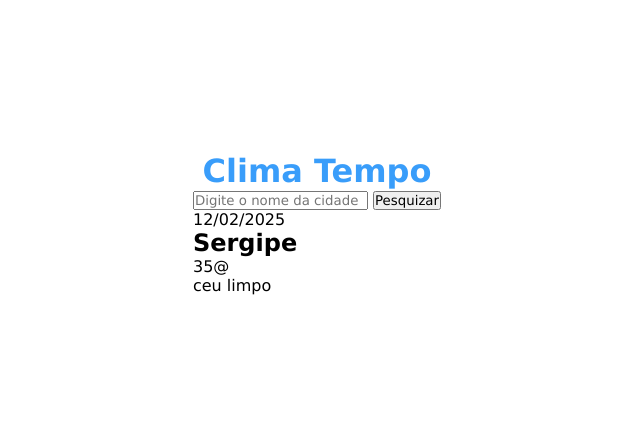
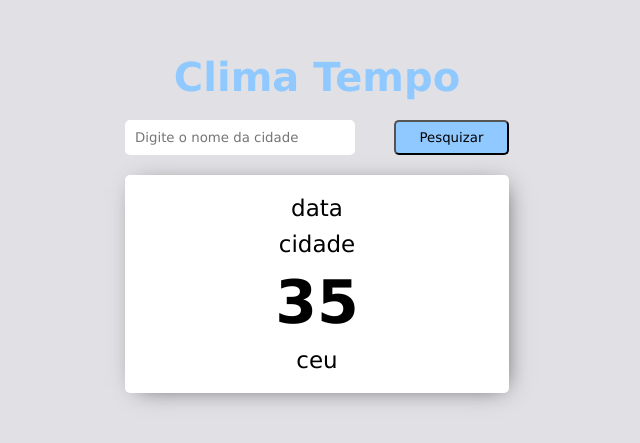
Before and after one commit to Jennifer-Santana0/clima, a plain HTML site: page index.html in a window 1280 px wide. Shown: the part 177-620 px from the top of the page, without its empty margins (323-963 px from the left). Drawn offline with Linux system fonts and the light colour scheme; no server answers.

Commit message:
Configurei a data(2).

```diff
--- a/css/style.css
+++ b/css/style.css
@@ -4,14 +4,75 @@
     box-sizing: border-box;
     font-family: Verdana, Geneva, Tahoma, sans-serif;
 }
+:root{
+    --cor-azul: #90c9ff;
+    --cor-branco: #e1e1e5;
+    --cor-cinza: #324252;
+}
+.border{
+    border-radius: 5px;
+}
 body{
     display: flex;
     align-items: center;
     justify-content: center;
-    width: 100%;
     height: 100vh;
     flex-direction: column;
+    background-color: var(--cor-branco);
+}
+h2{
+    color: var(--cor-azul);
+    margin-bottom: 20px;
+    font-size: 40px;
+}
+#search{
+    width: 30%;
+    display: flex;
+    justify-content: space-between;
+    margin-bottom: 20px;
+}
+input{
+    padding: 10px;
+    width: 60%;
+    border: none;
+}
+button{
+    width: 30%;
+    background-color: var(--cor-azul);
+    cursor: pointer;
+}
+#container{
+    background-color: white;
+    width: 30%;
+    display: flex;
+    flex-direction: column;
+    align-items: center;
+    gap: 10px;
+    padding: 20px;
+    -webkit-box-shadow: 4px 3px 23px -9px rgba(0,0,0,0.69);
+    -moz-box-shadow: 4px 3px 23px -9px rgba(0,0,0,0.69);
+    box-shadow: 4px 3px 23px -9px rgba(0,0,0,0.69);
+}
+p{
+    font-size: 23px;
 }
 h1{
-    color: #399dfa;
+    font-size: 60px;
 }
+
+@media screen and (max-width: 900px){
+    #search{
+        width: 70%;
+    }
+    #container{
+        width: 70%;
+    }
+}
+@media screen and (min-width: 900px) and (max-width: 1200px){
+    #search{
+        width: 50%;
+    }
+    #container{
+        width: 50%;
+    }
+}
--- a/index.html
+++ b/index.html
@@ -8,18 +8,18 @@
 </head>
 <body>
 
-    <h1>Clima Tempo</h1>
-    <div id="container">
-        <div id="search">
-            <input type="text" placeholder="Digite o nome da cidade">
-            <button>Pesquizar</button>
-        </div>
-        <div id="show">
-            <p>12/02/2025</p>
-            <h2>Sergipe</h2>
-            <p>35@</p>
-            <p>ceu limpo</p>
-        </div>
+    <h2>Clima Tempo</h2>
+
+    <div id="search">
+        <input class="border" type="text" placeholder="Digite o nome da cidade">
+        <button class="border">Pesquizar</button>
+    </div>
+
+    <div id="container" class="border">
+        <p id="p_data">data</p>
+        <p>cidade</p>
+        <h1>35</h1>
+        <p>ceu</p>
     </div>
 
 
--- a/js/main.js
+++ b/js/main.js
@@ -1,16 +1,33 @@
 const key = '40a456493bf084075887ae0045fb36d9'
-// https://api.openweathermap.org/data/2.5/weather?lat={lat}&lon={lon}&appid=
+const p_data = document.querySelector('#p_data')
+const input = document.getElementsByTagName('input')[0]
 
-const a_1 = `https://api.openweathermap.org/data/2.5/weather?q=SERGIPE,SE,BR&lang=pt_br&appid=${key}`
 
 const f = async() =>{
     try{
-        const response = await fetch(a_1)
+        const response = await fetch(`https://api.openweathermap.org/data/2.5/weather?q=SERGIPE,SE,BR&lang=pt_br&appid=${key}`)
         const data = await response.json()
-        console.log(data)
-        console.log(data.name)
-        console.log(data.main.temp)
-        console.log(data.weather[0].description)
+
+
+        // Configurando a data
+        const tempo = new Date()
+        let dia = tempo.getDate()
+        dia = dia<10?'0'+dia:dia
+
+        let mes = tempo.getMonth()
+        mes = mes<10?'0'+mes:mes
+
+        let ano = tempo.getFullYear()
+
+
+        p_data.innerHTML = `${dia}/${mes}/${ano}`
+
+
+
+        // console.log(data)
+        // console.log(data.name)
+        // console.log(data.main.temp)
+        // console.log(data.weather[0].description)
     }catch(err){
         console.log(err)
     }
```
